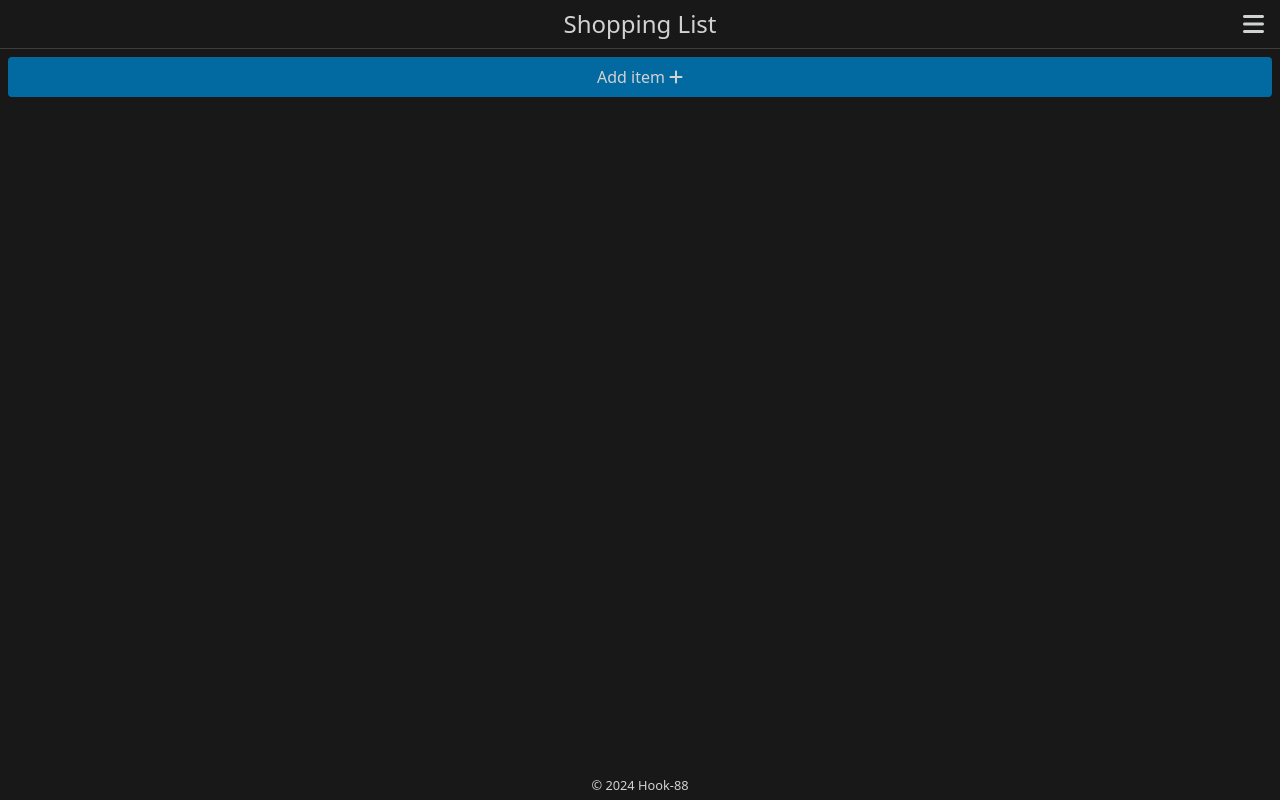
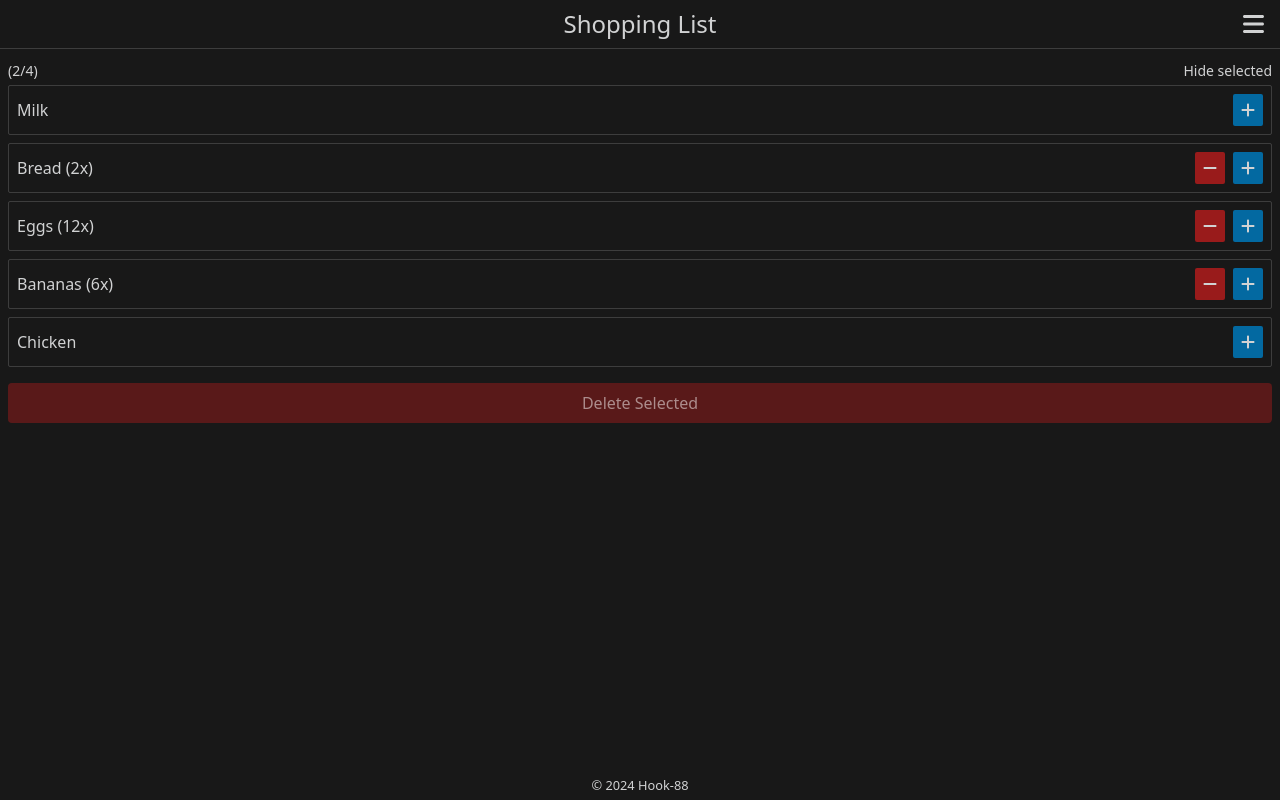
Before and after one commit to Hook-88/shopping-list, a Vue app: page / in a window 1280 px wide. Built offline with nearby package versions, Linux system fonts and the light colour scheme; the HTML template or start-up script is replaced by a standard one.

Commit message:
add markup and styles for list header

```diff
--- a/src/components/Lists/BaseList.vue
+++ b/src/components/Lists/BaseList.vue
@@ -18,7 +18,15 @@ defineProps<Props<BaseItem>>()
 
 
 <template>
-  <ul class="space-y-2">
-    <component :is="itemComponent" v-for="(item, index) in listItems" :key="index" :item="item" />
-  </ul>
+  <div>
+    <header class="flex items-center justify-between">
+      <small class="text-sm">(2/4)</small>
+      <button class="text-sm py-1">Hide selected</button>
+    </header>
+    <main>
+      <ul class="space-y-2">
+        <component :is="itemComponent" v-for="(item, index) in listItems" :key="index" :item="item" />
+      </ul>
+    </main>
+  </div>
 </template>
--- /dev/null
+++ b/src/data/dummy.ts
@@ -0,0 +1,33 @@
+interface Item {
+  name: string
+  id: string
+  quantity: number
+}
+
+export const GROCERIES: Item[] = [
+  {
+    name: 'Milk',
+    id: 'dairy-01',
+    quantity: 1,
+  },
+  {
+    name: 'Bread',
+    id: 'bakery-01',
+    quantity: 2,
+  },
+  {
+    name: 'Eggs',
+    id: 'dairy-02',
+    quantity: 12,
+  },
+  {
+    name: 'Bananas',
+    id: 'produce-01',
+    quantity: 6,
+  },
+  {
+    name: 'Chicken',
+    id: 'meat-01',
+    quantity: 1,
+  },
+]
--- a/src/views/HomeView.vue
+++ b/src/views/HomeView.vue
@@ -12,6 +12,7 @@ import { useSelectId } from '@/stores/selectId'
 import { faPlus } from '@fortawesome/free-solid-svg-icons'
 import BaseButton from '@/components/buttons/BaseButton.vue'
 import { FontAwesomeIcon } from '@fortawesome/vue-fontawesome'
+import { GROCERIES } from '@/data/dummy'
 
 const shoppingListStore = useShoppingList()
 
@@ -25,7 +26,7 @@ function handleClickNewItem() {
 }
 
 onMounted(() => {
-  // shoppingListStore.items = GROCERIES
+  shoppingListStore.items = GROCERIES
 })
 
 const selectIdStore = useSelectId()
```
